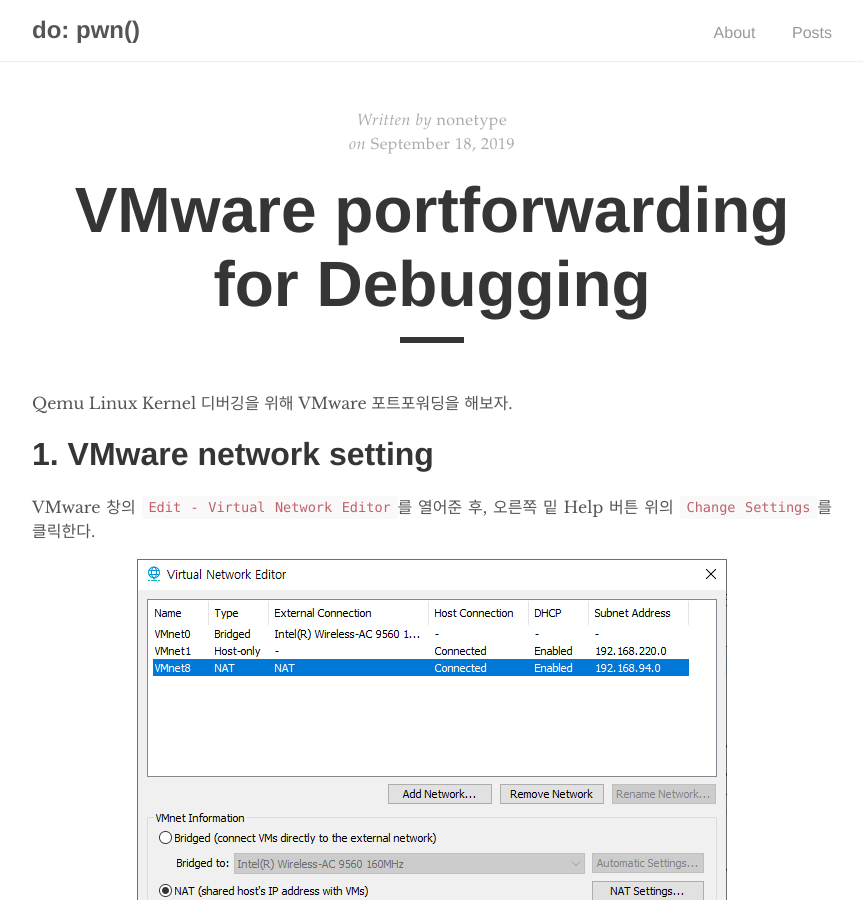
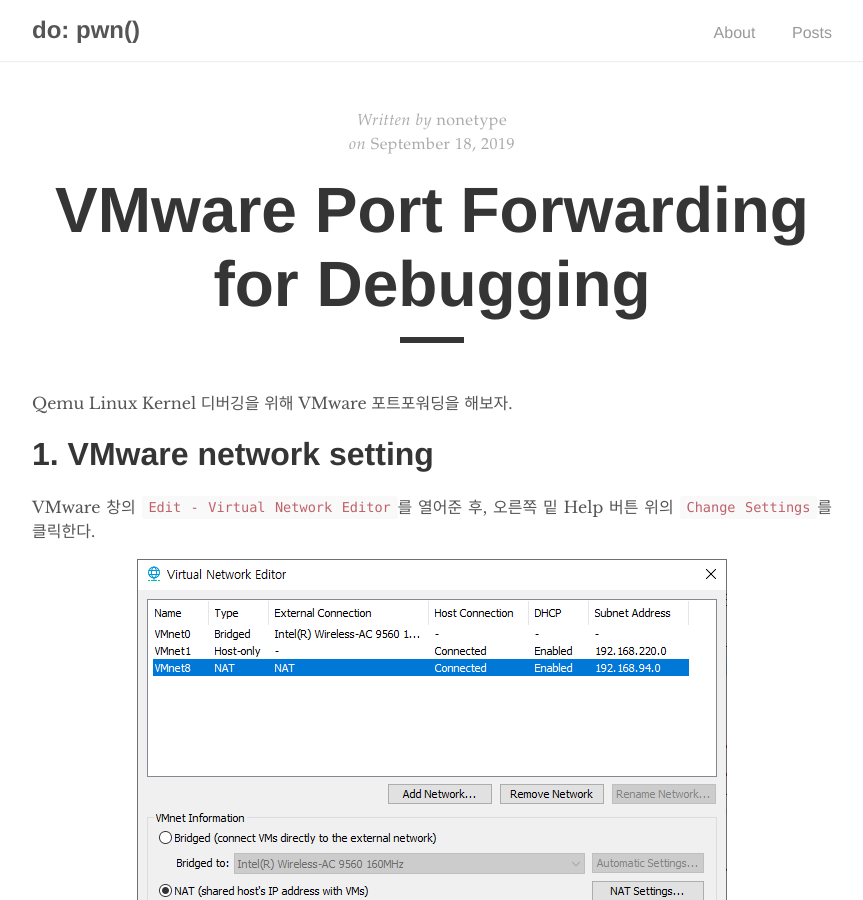
Before and after one commit to nonetype/old-blog-repo, a Jekyll site: the page built from _posts/2019-09-18-VMware-portforwarding.md, in a window 1280 px wide and 900 px high. Shown: the whole window, without its empty margins (208-1071 px from the left). Built offline with Jekyll 4.4.1, drawn with Linux system fonts in a browser that asks for light colours; some web fonts are replaced; some of the changed text lies outside the part shown.

Commit message:
Edited post

```diff
--- a/_posts/2019-09-18-VMware-portforwarding.md
+++ b/_posts/2019-09-18-VMware-portforwarding.md
@@ -1,6 +1,6 @@
 ---
 layout: post
-title: "VMware portforwarding for Debugging"
+title: "VMware Port Forwarding for Debugging"
 author: "nonetype"
 ---
 
@@ -23,8 +23,11 @@
 ![vne_nat_setting_add](/assets/vne_nat_setting_add.PNG)
 
 `Host port`는 호스트에서 열 포트,
+
 `Type`은 TCP 그대로 유지,
-`Virtual machine IP address`는 가상머신의 IP,
+
+`Virtual machine IP address`는 가상머신의 IP
+
 `Virtual machine port`는 qemu kernel debugging을 할 것이기 때문에 1234로 입력한다.
 
 ![vne_nat_setting_add_comp](/assets/vne_nat_setting_add_comp.PNG)
```
Also changed, not shown: other parts of _posts/2019-09-18-VMware-portforwarding.md (+2 -1 lines).
